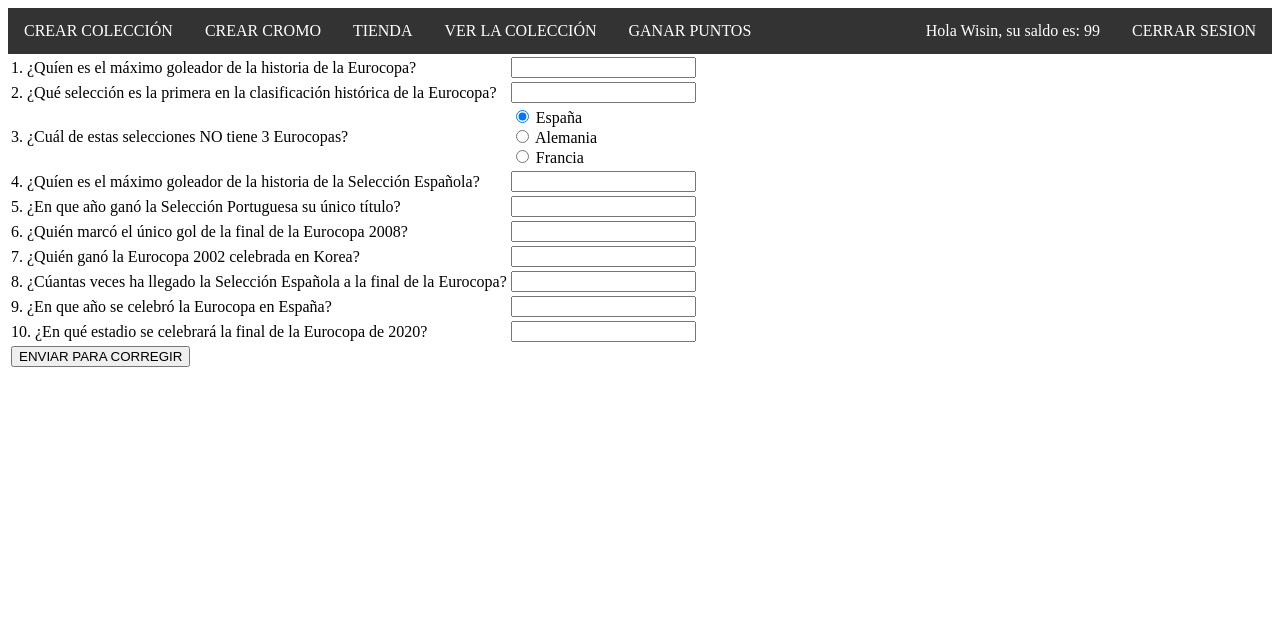
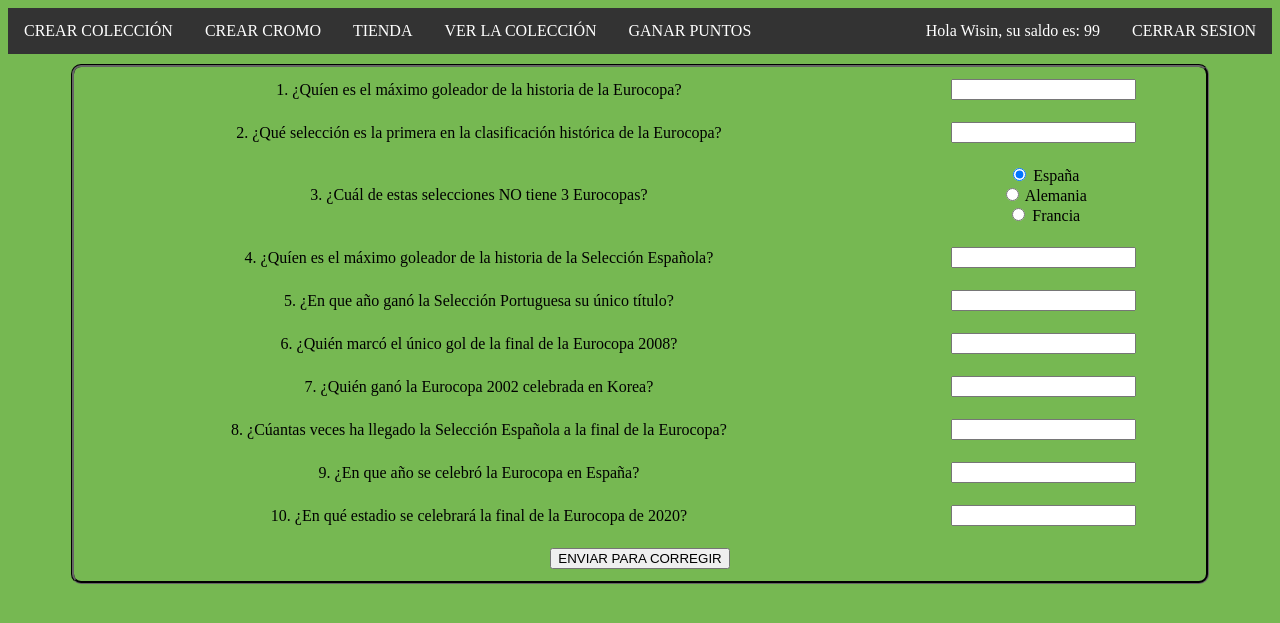
Before and after one commit to lferng17/AW-Practica03, a PHP site: page /cuestionarioEuro.php in a window 1280 px wide. Shown: the top 623 px of the page. Run offline with PHP 8.4, Linux system fonts and the light colour scheme; a user stored in the database is signed in; data comes from the database, SQL or seed files in the repository.

Commit message:
Update style.css

```diff
--- a/style/style.css
+++ b/style/style.css
@@ -25,3 +25,22 @@ ul {
 .active {
   background-color: #04AA6D;
 }
+
+
+table {
+  margin: auto;
+  margin-top: 10px;
+  width: 90%;
+  border-style: groove;
+  border-color: #111;
+  border-radius: 10px;
+}
+
+tr td {
+  padding: 10px;
+  text-align: center;
+}
+
+body {
+  background-color: #76b852;
+}
```
Lines whose indentation alone changed are shown as unchanged.
